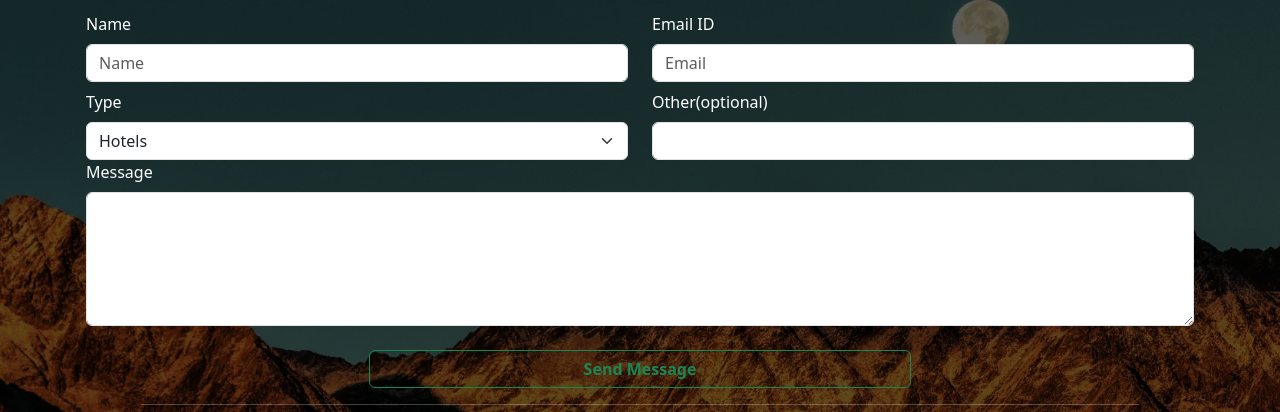
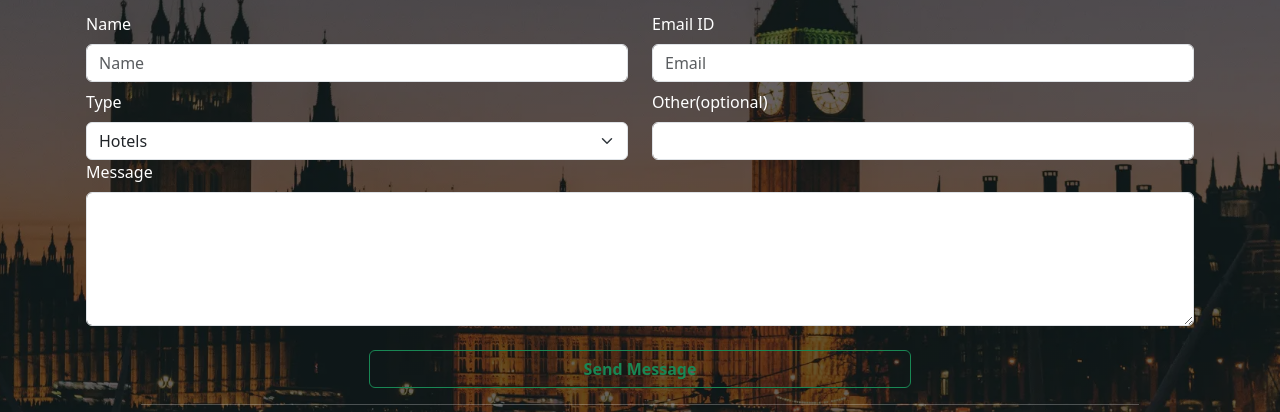
Before and after one commit to Shubham0126/Travel-3, a plain HTML site: page contact.html in a window 1280 px wide. Shown: the part 215-627 px from the top of the page. Drawn offline with nearby package versions, Linux system fonts and the light colour scheme.

Commit message:
Update styles.css

```diff
--- a/styles.css
+++ b/styles.css
@@ -32,7 +32,7 @@ hr{
 
 /* contact page */
 .container-contact{
-    background-image:linear-gradient(rgba(0,0,0,0.6) , rgba(0,0,0,0.6)), url('images/3.webp');
+    background-image:linear-gradient(rgba(0,0,0,0.6) , rgba(0,0,0,0.6)), url('images/4.webp');
     background-repeat: no-repeat;
     background-size: cover;
     background-position: center center;
```
